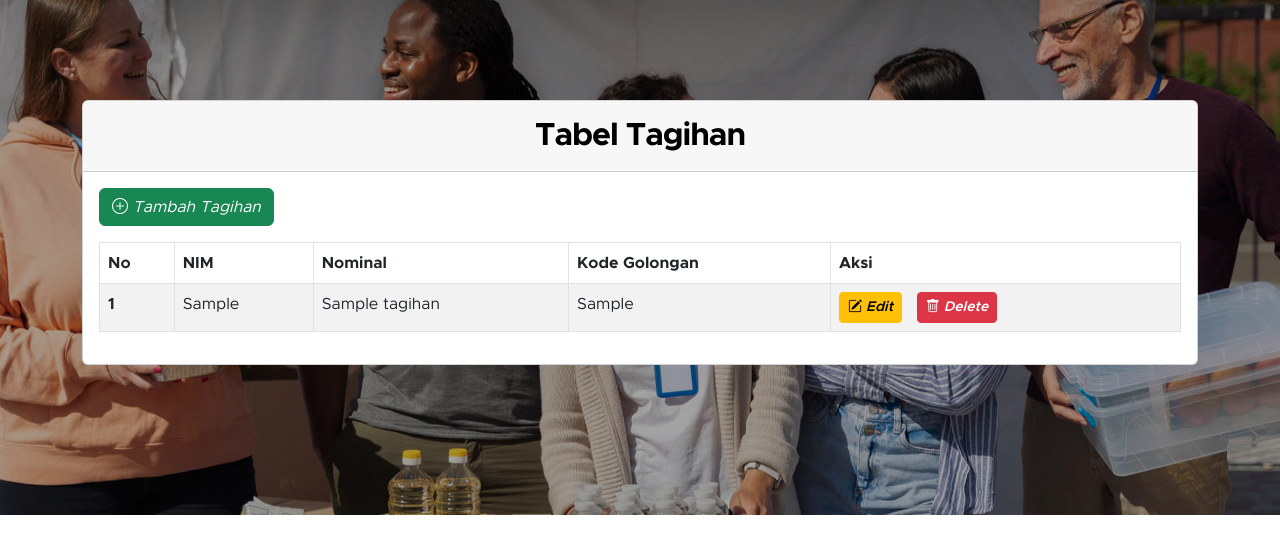
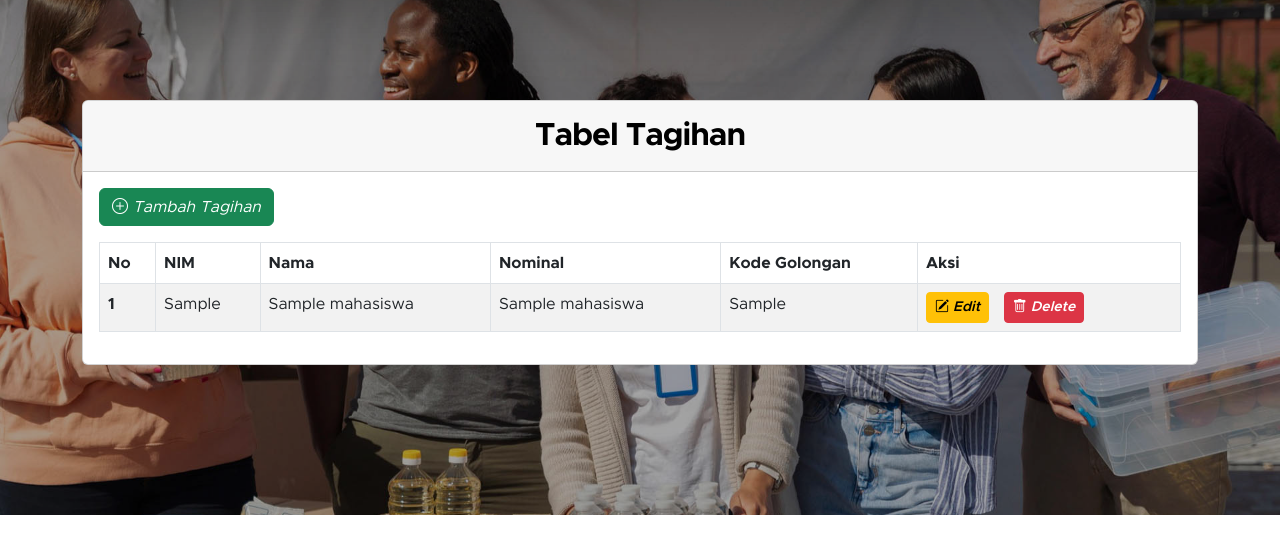
Before and after one commit to farisfaikar/website-keuangan, a PHP site: page /tagihan.php in a window 1280 px wide. Shown: the part 90-644 px from the top of the page. Run offline with PHP 8.4, Linux system fonts and the light colour scheme; tables that the repository leaves empty or names only in its code hold one stand-in row (values such as "Sample post").

Commit message:
tambah kolom nama pada tabel tagihan

```diff
--- a/tagihan.php
+++ b/tagihan.php
@@ -89,6 +89,7 @@
                                         <tr>
                                             <th scope="col">No</th>
                                             <th scope="col">NIM</th>
+                                            <th scope="col">Nama</th>
                                             <th scope="col">Nominal</th>
                                             <th scope="col">Kode Golongan</th>
                                             <th scope="col">Aksi</th>
@@ -97,7 +98,7 @@
                                     <tbody>
                                         <?php
                                         require 'connection.php';
-                                        $hasil = mysqli_query($koneksi, "SELECT * FROM tbl_tagihan")
+                                        $hasil = mysqli_query($koneksi, "SELECT * FROM tbl_tagihan t JOIN tbl_mahasiswa m ON t.nim=m.nim")
                                         ?>
                                         <?php
                                         $no = 1;
@@ -105,6 +106,7 @@
                                             echo "<tr>";
                                             echo "<th>" . $no . "</th>";
                                             echo "<td>" . $data['nim'] . "</td>";
+                                            echo "<td>" . $data['nama'] . "</td>";
                                             echo "<td>" . $data['nominal'] . "</td>";
                                             echo "<td>" . $data['kode_golongan'] . "</td>";
                                             echo "<td>
```
